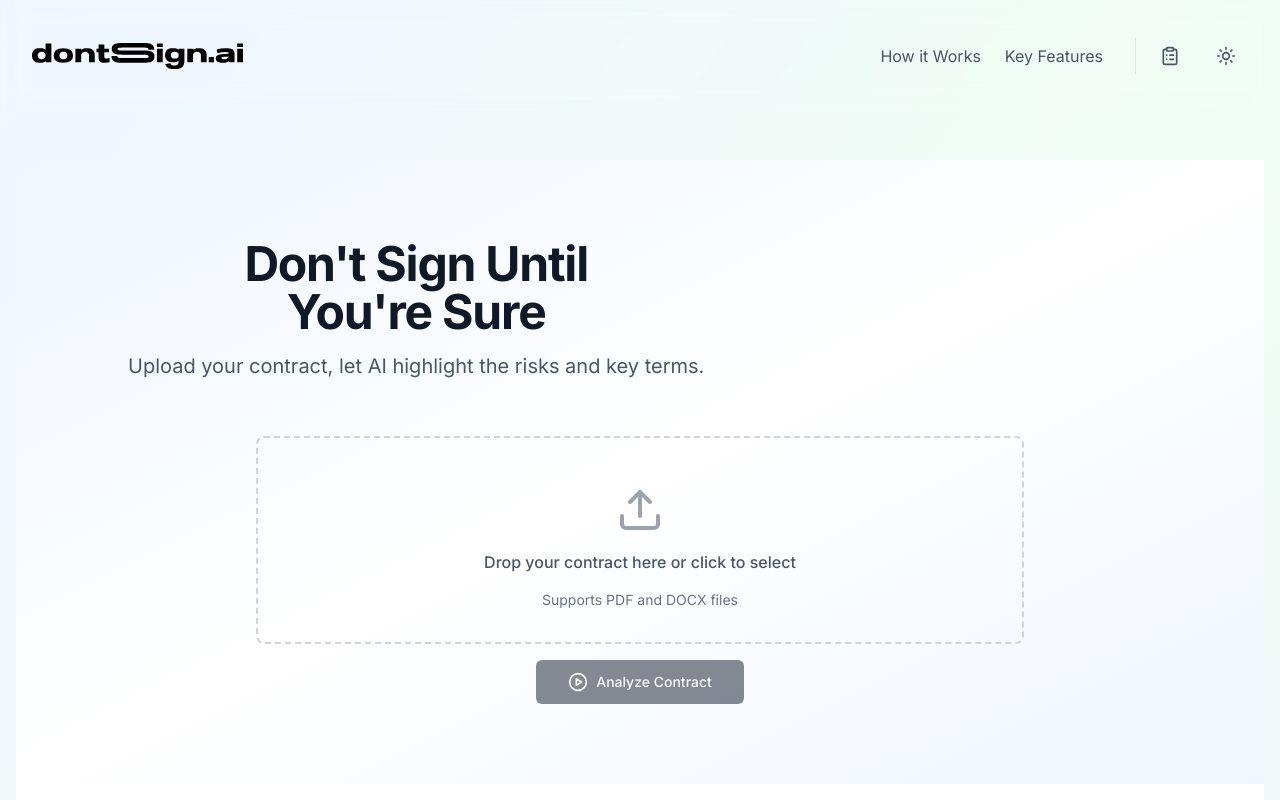
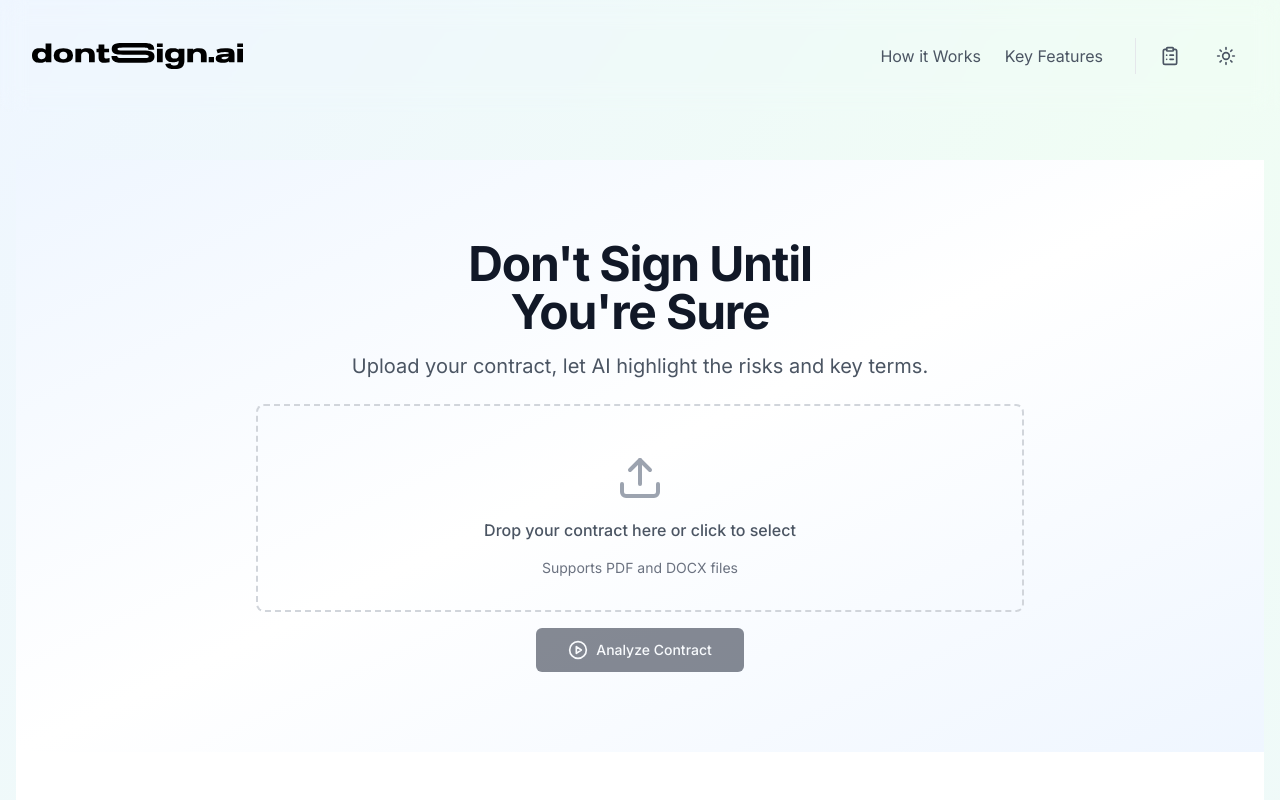
Before and after one commit to morhendos/dontsign, a Next.js app: page / in a window 1280 px wide. Shown: the top 800 px of the page. Built offline with nearby package versions, Linux system fonts and the light colour scheme; no server answers.

Commit message:
centering button

```diff
--- a/components/contract-analyzer/ContractAnalyzer.tsx
+++ b/components/contract-analyzer/ContractAnalyzer.tsx
@@ -2,7 +2,11 @@
 
 import { useContractAnalyzer } from './hooks/useContractAnalyzer';
 import { AnalyzerLayout, AnalyzerHeader } from './components/layout';
-import { AnalysisControls, AnalysisProgress, AnalysisResults } from './components/analysis';
+import {
+  AnalysisControls,
+  AnalysisProgress,
+  AnalysisResults,
+} from './components/analysis';
 import { FileUploadSection } from './components/upload';
 import { ErrorDisplay } from '../error/ErrorDisplay';
 import { AnalysisLog } from '../analysis-log/AnalysisLog';
@@ -32,13 +36,13 @@ export const ContractAnalyzer = () => {
     results,
 
     // Actions
-    actions
+    actions,
   } = useContractAnalyzer();
 
   return (
     <AnalyzerLayout>
       {/* Header with Analysis Controls */}
-      <div className="flex items-center justify-between mb-8">
+      <div className="">
         <AnalyzerHeader />
         {history.hasAnalyses && (
           <AnalysisControls
@@ -79,10 +83,7 @@ export const ContractAnalyzer = () => {
 
         {/* Analysis Results */}
         {results.isVisible && analysis && (
-          <AnalysisResults
-            analysis={analysis}
-            onClose={() => results.hide()}
-          />
+          <AnalysisResults analysis={analysis} onClose={() => results.hide()} />
         )}
       </div>
 
--- a/components/contract-analyzer/components/analysis/AnalysisControls.tsx
+++ b/components/contract-analyzer/components/analysis/AnalysisControls.tsx
@@ -1,5 +1,10 @@
 import { Button } from '@/components/ui/button';
-import { Tooltip, TooltipContent, TooltipProvider, TooltipTrigger } from '@/components/ui/tooltip';
+import {
+  Tooltip,
+  TooltipContent,
+  TooltipProvider,
+  TooltipTrigger,
+} from '@/components/ui/tooltip';
 import { History } from 'lucide-react';
 import { AnalysisHistory } from '@/components/analysis-history/AnalysisHistory';
 import { cn } from '@/lib/utils';
@@ -15,13 +20,16 @@ export const AnalysisControls = ({
   onSelectStoredAnalysis,
 }: AnalysisControlsProps) => {
   // Debug log
-  console.log('AnalysisControls rendering, hasStoredAnalyses:', hasStoredAnalyses);
+  console.log(
+    'AnalysisControls rendering, hasStoredAnalyses:',
+    hasStoredAnalyses
+  );
 
   // Temporarily remove the conditional return to see if it renders at all
   // if (!hasStoredAnalyses) return null;
 
   return (
-    <div className="flex justify-end mb-4">
+    <div className="flex justify-center mb-4">
       <TooltipProvider>
         <Tooltip>
           <TooltipTrigger asChild>
@@ -35,7 +43,7 @@ export const AnalysisControls = ({
                     'bg-white/90 dark:bg-gray-800/90',
                     'border border-gray-200 dark:border-gray-700',
                     'hover:bg-gray-50 dark:hover:bg-gray-700/90',
-                    'transition-all duration-200 ease-in-out',
+                    'transition-all duration-200 ease-in-out'
                   )}
                 >
                   <History className="w-5 h-5 text-gray-600 dark:text-gray-300" />
```
